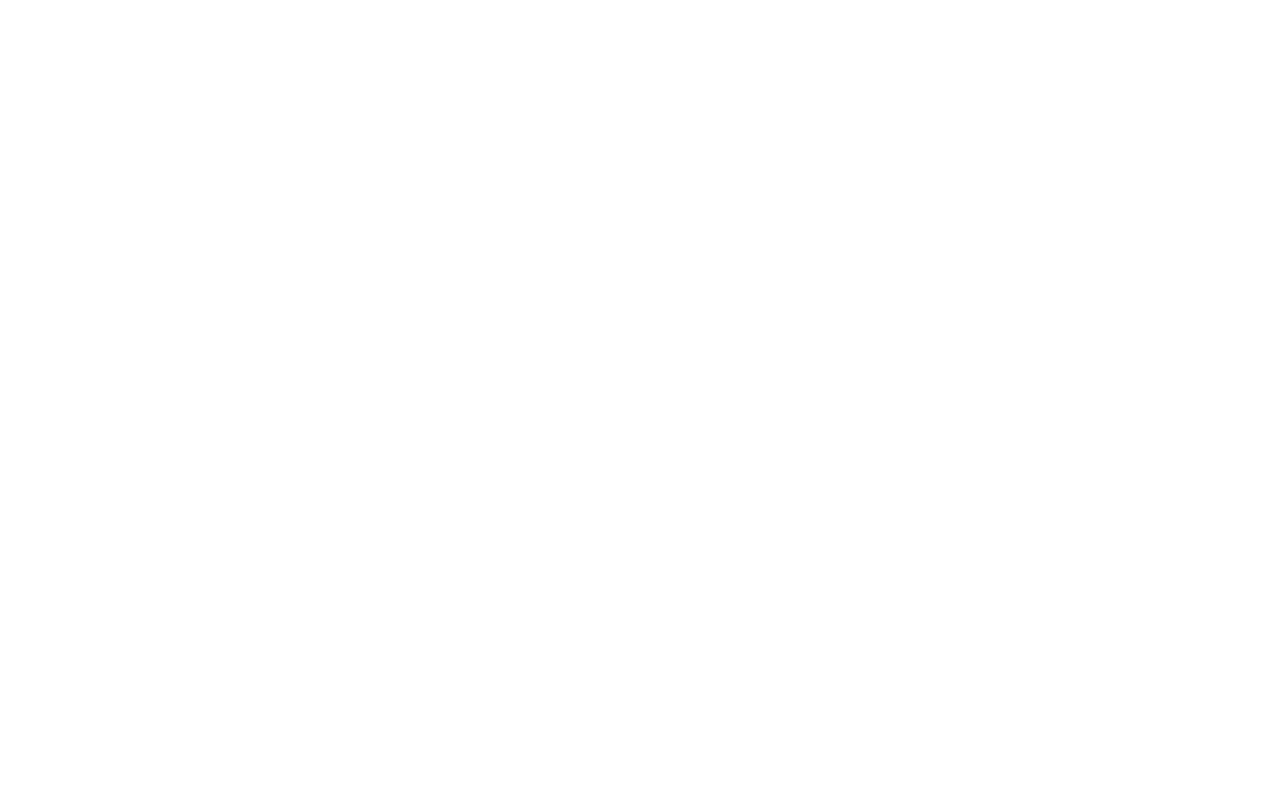
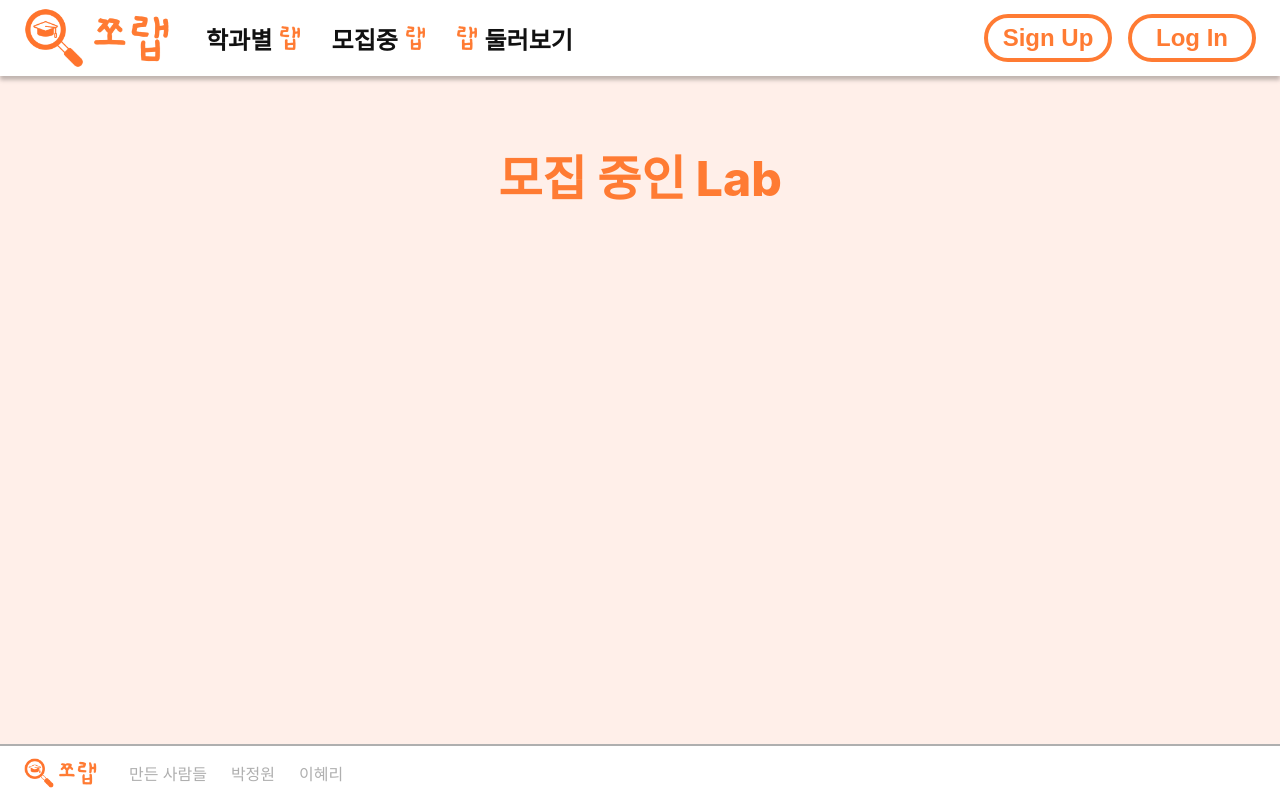
Before and after one commit to hye-ilee/Madcamp-w4, a React (Create React App) app in the folder frontend/: page /recruiting in a window 1280 px wide. Before the commit this address had no page. Built offline with nearby package versions, Linux system fonts and the light colour scheme; a web font is replaced by a local one.

Commit message:
header fix

```diff
--- a/frontend/src/App.tsx
+++ b/frontend/src/App.tsx
@@ -4,7 +4,6 @@
 import { BrowserRouter as Router, Routes, Route } from 'react-router-dom';
 import { theme } from './styles/theme';
 import GlobalStyle from './styles/GlobalStyle';
-import Tester from './pages/Tester';
 import { Provider } from 'react-redux';
 import store from './redux/store';
 import Home from './pages/Home';
@@ -15,6 +14,7 @@
 import DeptSearch from './pages/DeptSearch';
 import Signup from './pages/Signup';
 import Login from './pages/Login';
+import Recruiting from './pages/Recruiting';
 
 function App() {
   return (
@@ -32,7 +32,7 @@
               <Route path="/search/labs" element={<SearchLabs />} />
               <Route path="/search/labs/:LabName" element={<LabInfo />} />
               <Route path="/search/labs/:LabName/:Index" element={<LabBoard />} />
-              <Route path="/tester" element={<Tester />} />
+              <Route path="/recruiting" element={<Recruiting />} />
             </Routes>
           </Router>
         </ThemeProvider>
--- a/frontend/src/components/Header.styles.ts
+++ b/frontend/src/components/Header.styles.ts
@@ -41,6 +41,10 @@
 
 // 네비게이션 아이템
 export const NavItem = styled.div`
+  display: flex;
+  flex-direction: row;
+  gap: 8px;
+  align-items: center;
   font-size: ${({ theme }) => theme.typography.T3.fontSize};
   font-weight: ${({ theme }) => theme.typography.T3.fontWeight};
   color: ${({ theme }) => theme.colors.black};
@@ -91,3 +95,8 @@
         color: ${({ theme }) => theme.colors.white};
     }
 `;
+
+export const StyledImage = styled.img`
+  height: 24px; /* 부모 높이에 맞춤 */
+  width: auto; /* 비율 유지 */
+`;
--- a/frontend/src/components/Header.tsx
+++ b/frontend/src/components/Header.tsx
@@ -12,8 +12,11 @@
     AuthButton,
     UserSection,
     UserName,
+    StyledImage,
   } from "./Header.styles";
   import { useNavigate } from "react-router-dom";
+
+  const labTextSrc = `/assets/lab_text.png`;
 
   const Header: React.FC = () => {
     const navigate = useNavigate();
@@ -36,9 +39,15 @@
         <LogoAndNav>
           <Logo onClick={() => navigate("/")}></Logo>
           <Nav>
-            <NavItem onClick={() => navigate("/search")}>학과별 Lab</NavItem>
-            <NavItem onClick={() => navigate("/search/labs")}>All Lab</NavItem>
-            <NavItem onClick={() => navigate("/tester")}>FAQ</NavItem>
+            <NavItem onClick={() => navigate("/search")}>
+              학과별 <StyledImage src={labTextSrc} alt="Lab Text" />
+            </NavItem>
+            <NavItem onClick={() => navigate("/recruiting")}>
+              모집중 <StyledImage src={labTextSrc} alt="Lab Text" />
+            </NavItem>
+            <NavItem onClick={() => navigate("/search/labs")}>
+              <StyledImage src={labTextSrc} alt="Lab Text" /> 둘러보기
+            </NavItem>
           </Nav>
         </LogoAndNav>
         {accountType ? (
--- /dev/null
+++ b/frontend/src/pages/Recruiting.tsx
@@ -0,0 +1,34 @@
+import React from "react";
+import styled from "styled-components";
+import Header from "../components/Header";
+import Footer from "../components/Footer";
+
+const Home: React.FC = () => {
+  return (
+    <GlobalWrapper>
+        <Header />
+        <Title>모집 중인 Lab</Title>
+        <Footer />
+    </GlobalWrapper>
+  );
+};
+
+export default Home;
+
+const GlobalWrapper = styled.div`
+  display: flex;
+  flex-direction: column;
+  min-height: 100vh;
+  background-color: ${({ theme }) => theme.colors.orange[100]};
+  gap: 64px;
+`;
+
+const Title = styled.div`
+  display: flex;
+  justify-content: center;
+  align-items: center;
+  align-self: stretch;
+  font-size: ${({ theme }) => theme.typography.T1.fontSize};
+  font-weight: ${({ theme }) => theme.typography.T1.fontWeight};
+  color: ${({ theme }) => theme.colors.primary};
+`;
--- a/frontend/src/pages/Tester.tsx
+++ /dev/null
@@ -1,43 +0,0 @@
-import React, { useState } from 'react';
-import Header from '../components/Header';
-import Footer from '../components/Footer';
-import Pagination from '../components/Pagination';
-import RecruitIcon from '../components/RecruitIcon';
-import StatusIcon from '../components/StatusIcon';
-import styled from 'styled-components';
-
-const Tester: React.FC = () => {
-
-    const [currentPage, setCurrentPage] = useState<number>(1); // 현재 페이지 상태 관리
-    const totalPages = 10; // 총 페이지 수 (예시로 10페이지로 설정)
-
-    // 페이지 변경 핸들러
-    const handlePageChange = (page: number) => {
-        setCurrentPage(page);
-        window.scrollTo({ top: 0, behavior: "smooth" }); // 페이지 상단으로 스크롤 이동
-    };
-
-    return (
-        <GlobalWrapper>
-            <Header />
-            <Pagination
-                currentPage={currentPage}
-                totalPages={totalPages}
-                onPageChange={handlePageChange}
-            />
-            <RecruitIcon recruit="개별연구" />
-            <StatusIcon recruit="모집완료" />
-
-            <Footer />
-        </GlobalWrapper>
-    );
-};
-
-export default Tester;
-
-const GlobalWrapper = styled.div`
-  display: flex;
-  flex-direction: column;
-  min-height: 100vh;
-  background-color: ${({ theme }) => theme.colors.orange[100]};
-`;
```
Also changed, not shown: frontend/public/assets/lab_text.png (added).
